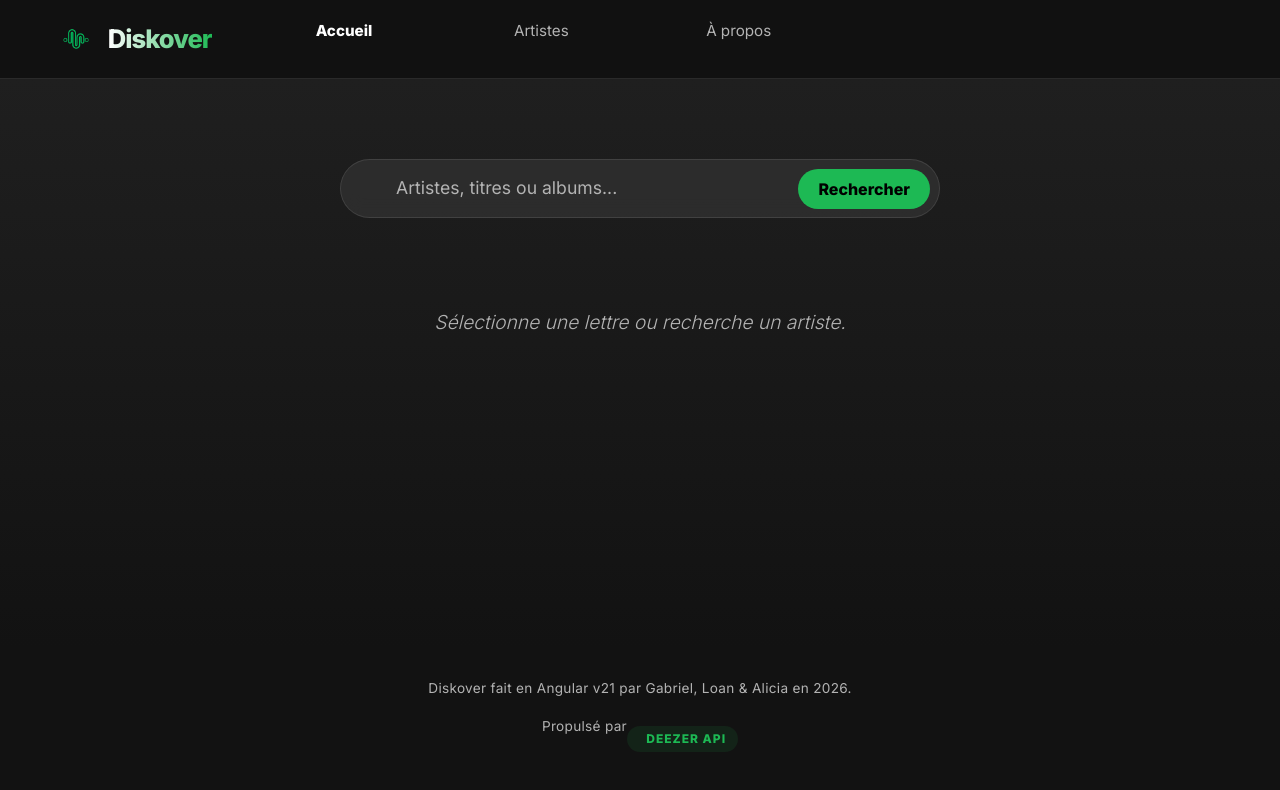
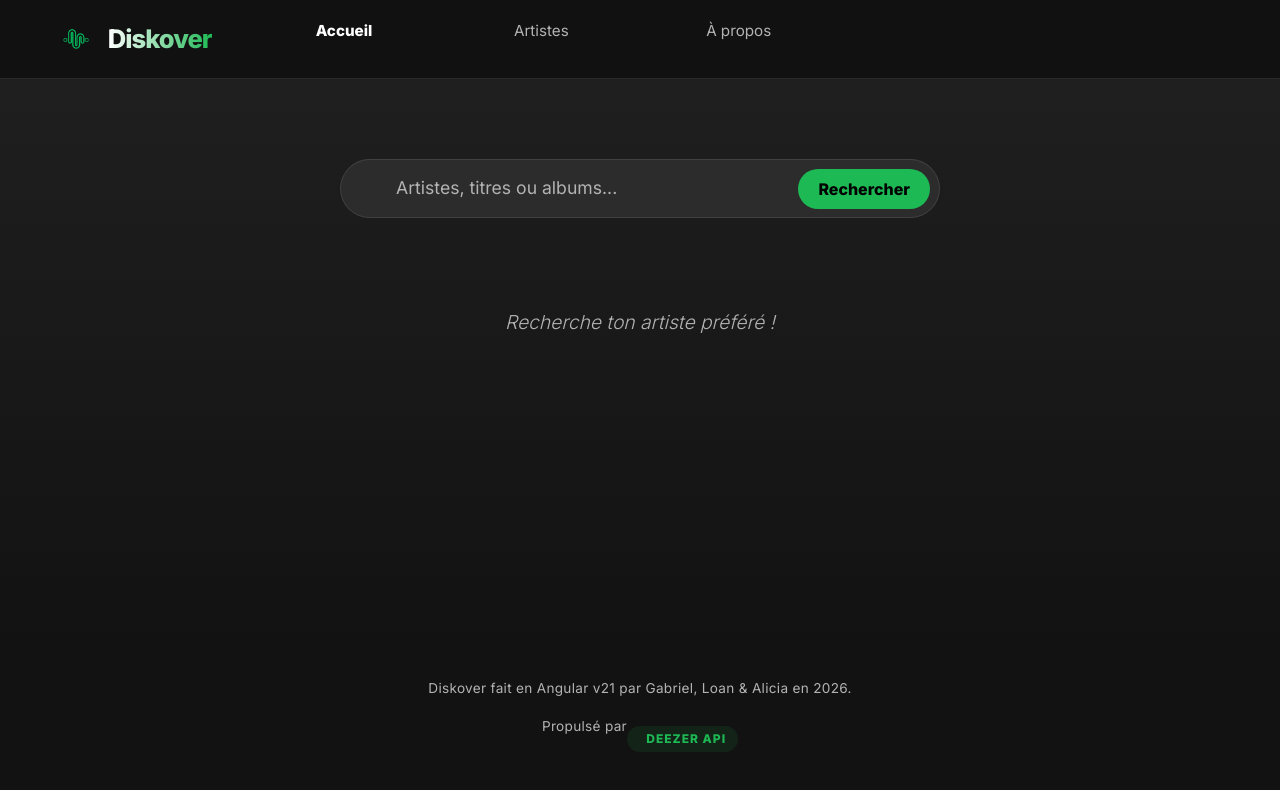
Before and after one commit to gabrieldaloiso/diskover, an Angular app: page /home in a window 1280 px wide. Shown: the top 790 px of the page. Built offline with nearby package versions, Linux system fonts and the light colour scheme.

Commit message:
Clean page

```diff
--- a/src/app/home/home.html
+++ b/src/app/home/home.html
@@ -11,5 +11,5 @@
 } @else if(hasSearched) {
   <p>Aucun artiste trouvé.</p>
 } @else {
-  <p>Sélectionne une lettre ou recherche un artiste.</p>
+  <p>Recherche ton artiste préféré !</p>
 }
```
